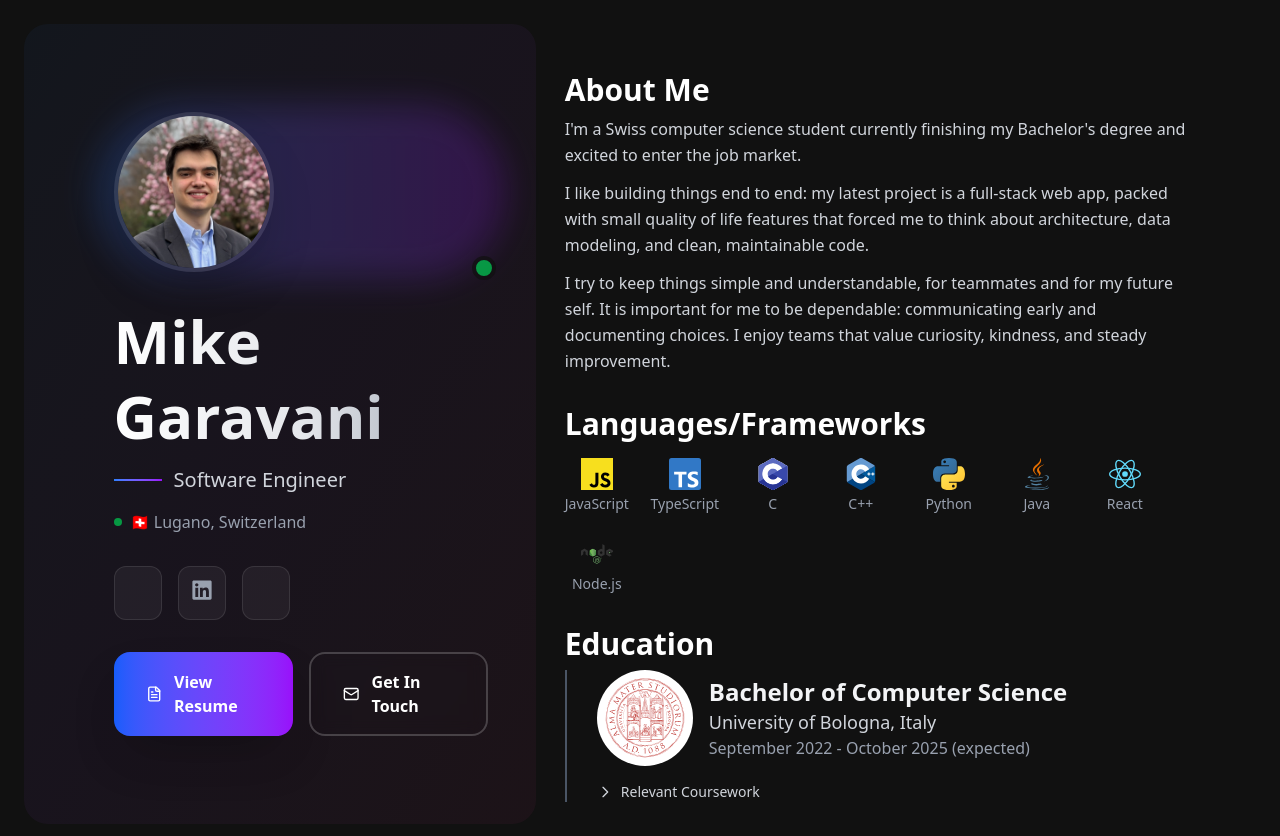
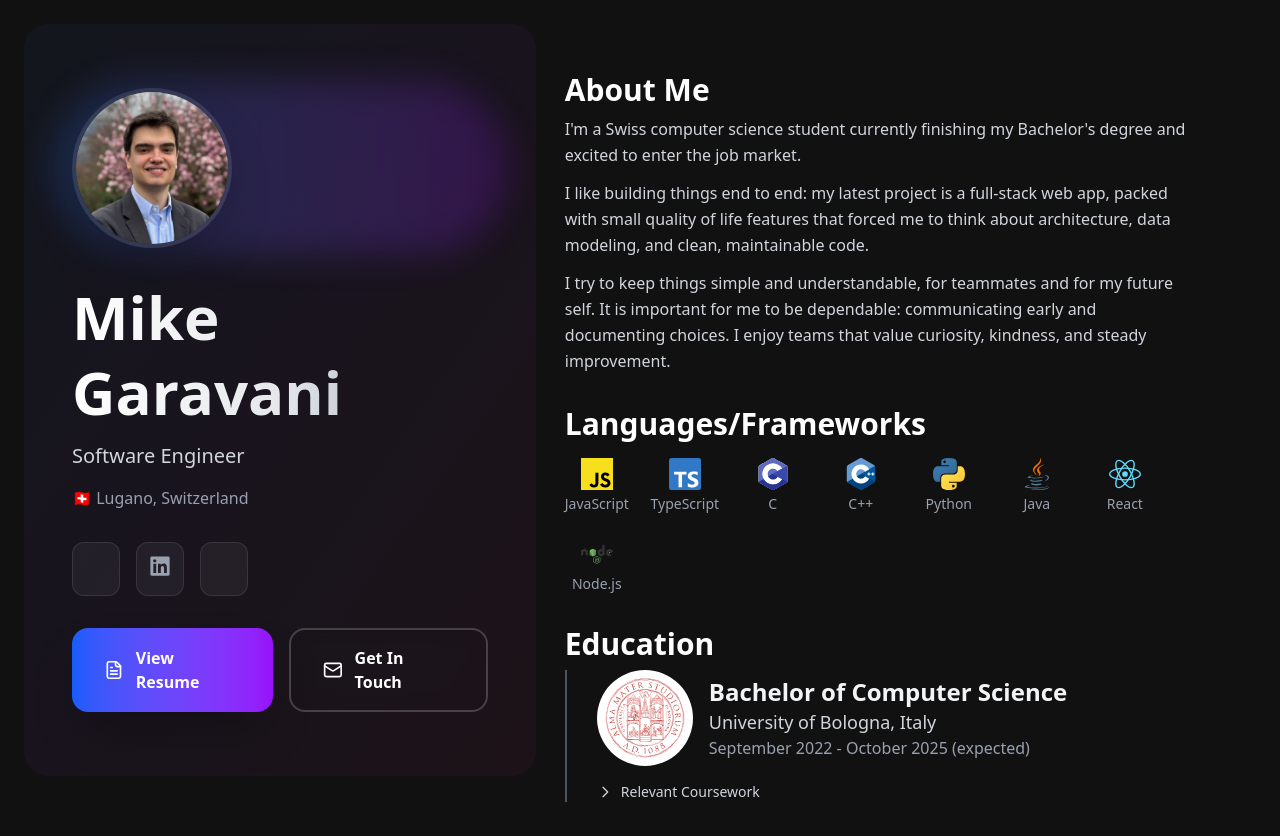
Before and after one commit to mikegaravani/portfolio-v2, a React (Vite) app: page / in a window 1280 px wide. Shown: the top 836 px of the page. Built offline with nearby package versions, Linux system fonts and the light colour scheme; some icons are missing.

Commit message:
tweak hero style

```diff
--- a/src/components/Hero.tsx
+++ b/src/components/Hero.tsx
@@ -13,11 +13,11 @@ const Hero: React.FC = () => {
     setResumePopupOpen(false);
   };
   return (
-    <section className="lg:fixed lg:w-2/5 lg:h-screen p-6 lg:p-12 lg:pl-[7%] flex flex-col justify-center min-w-[300px] max-w-[800px] relative">
+    <section className="lg:fixed lg:w-2/5 lg:h-[calc(100vh-3rem)] lg:top-6 p-4 md:p-8 lg:p-12 flex flex-col lg:justify-start justify-center min-w-[300px] relative lg:overflow-y-auto">
       {/* Background gradient overlay */}
-      <div className="absolute inset-0 bg-gradient-to-br from-blue-500/5 via-purple-500/5 to-pink-500/5 rounded-3xl"></div>
+      <div className="absolute inset-0 bg-gradient-to-br from-blue-500/5 via-purple-500/5 to-pink-500/5 rounded-3xl lg:fixed lg:w-2/5 lg:h-[calc(100vh-3rem)] lg:top-6 lg:left-6"></div>
 
-      <div className="relative z-10">
+      <div className="relative z-10 lg:my-auto lg:flex-shrink-0">
         {/* Profile image with modern styling */}
         <div className="relative mb-8">
           <div className="absolute inset-0 bg-gradient-to-r from-blue-500 to-purple-600 rounded-full blur-lg opacity-20 scale-110"></div>
@@ -26,7 +26,6 @@ const Hero: React.FC = () => {
             alt="Profile"
             className="relative w-40 h-40 rounded-full object-cover border-4 border-white/10 shadow-2xl"
           />
-          <div className="absolute -bottom-2 -right-2 w-6 h-6 bg-green-500 rounded-full border-4 border-[#111111] animate-pulse"></div>
         </div>
 
         {/* Name and title with enhanced typography */}
@@ -35,13 +34,11 @@ const Hero: React.FC = () => {
             Mike Garavani
           </h1>
           <div className="flex items-center gap-3 mb-4">
-            <div className="w-12 h-0.5 bg-gradient-to-r from-blue-500 to-purple-600"></div>
             <p className="text-xl text-gray-300 font-medium">
               Software Engineer
             </p>
           </div>
           <div className="flex items-center gap-2 text-gray-400 mb-6">
-            <div className="w-2 h-2 bg-green-500 rounded-full animate-pulse"></div>
             <span className="text-base">🇨🇭 Lugano, Switzerland</span>
           </div>
         </div>
```
